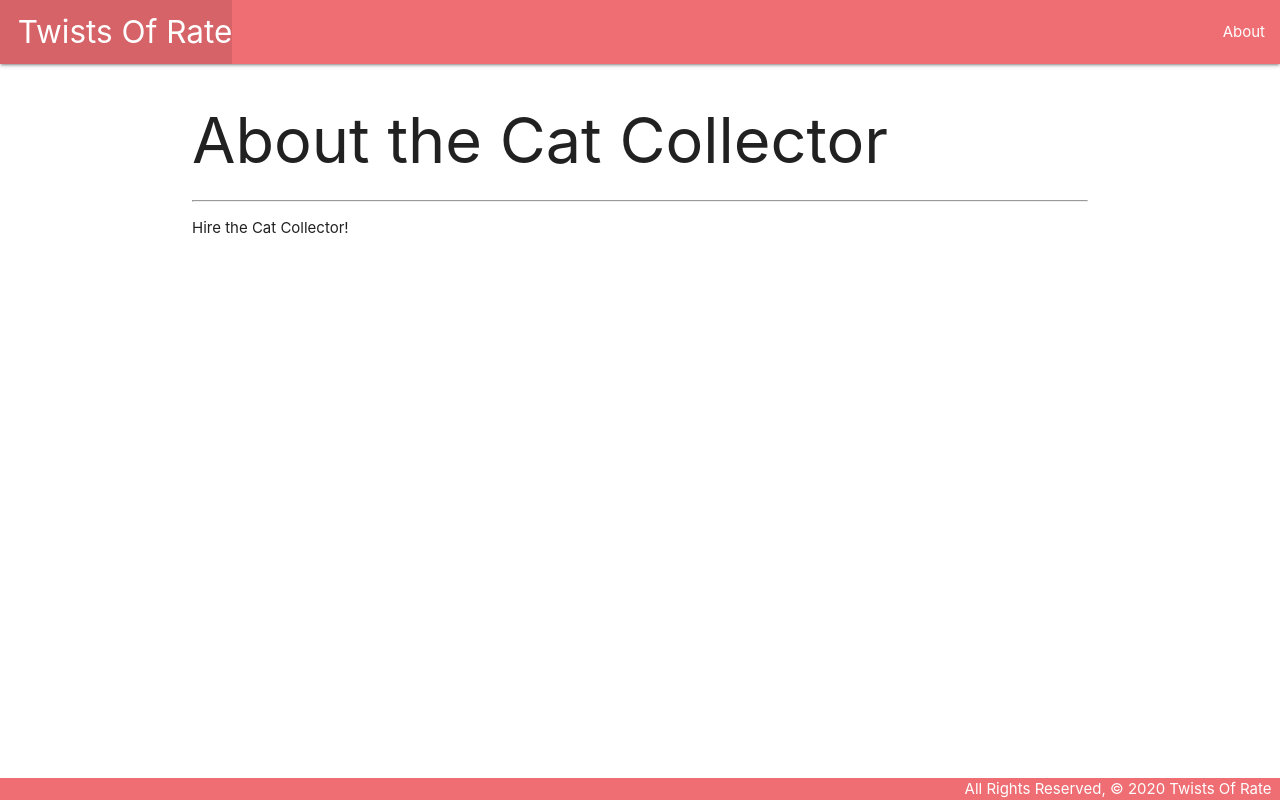
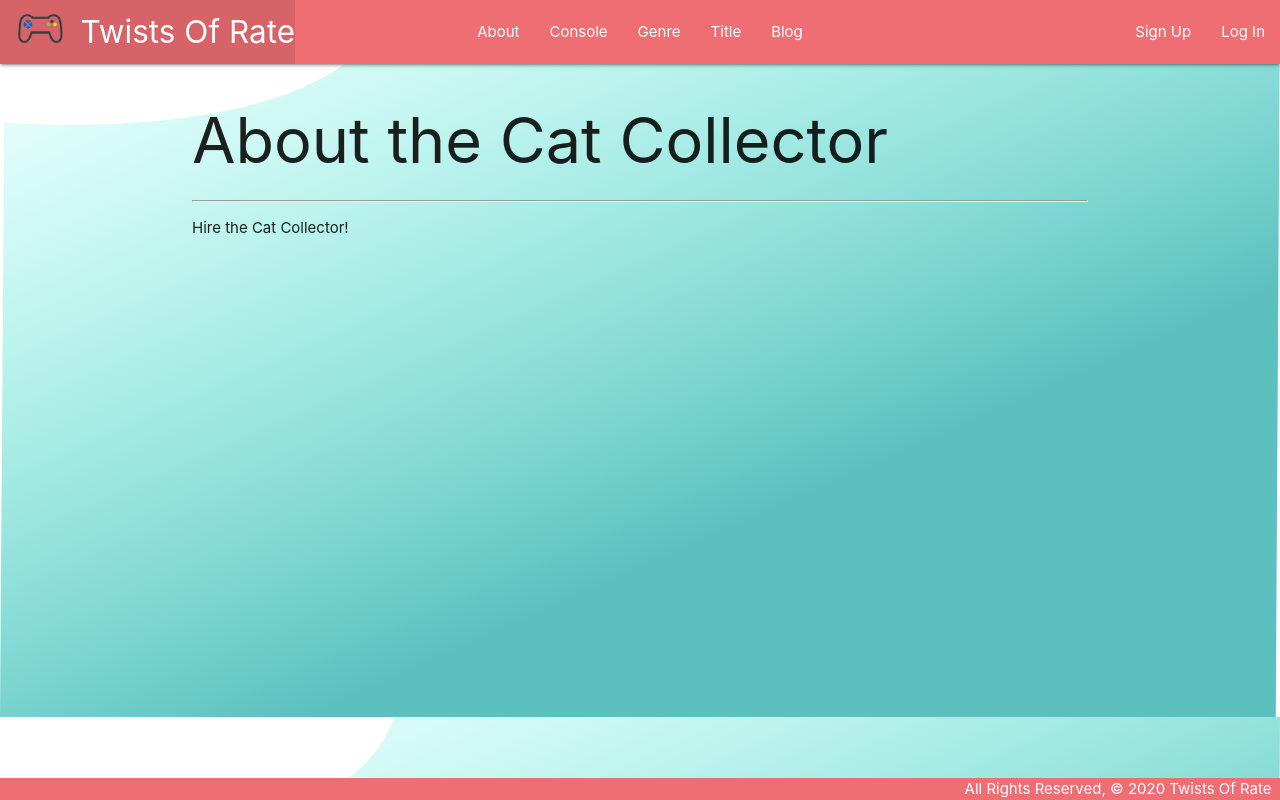
Before and after one commit to Thornathan/TwistsOfRate, a Django app: page /about/ in a window 1280 px wide. Run offline with Django 3.2, Linux system fonts and the light colour scheme.

Commit message:
Update: base.html, urls.py, static images

```diff
--- a/main_app/static/css/style.css
+++ b/main_app/static/css/style.css
@@ -1,7 +1,15 @@
+html {
+  height: 100%;
+  background-color: #ffffff;
+}
+
 body {
   display: flex;
   min-height: 100vh;
   flex-direction: column;
+  height: 100%;
+  background-color: #ffffff;
+  background: url(/main_app/static/images/background2_2.svg);
 }
 
 main {
--- a/main_app/templates/base.html
+++ b/main_app/templates/base.html
@@ -1,24 +1,38 @@
 {% load static %}
 <!DOCTYPE html>
 <html lang="en">
+
 <head>
   <meta charset="UTF-8">
   <meta name="viewport" content="width=device-width, initial-scale=1.0">
   <meta http-equiv="X-UA-Compatible" content="ie=edge">
-    <title>Cat Collector</title>
+  <title>Twist Of Rate</title>
   <link rel="stylesheet" href="https://cdnjs.cloudflare.com/ajax/libs/materialize/1.0.0/css/materialize.min.css">
   <link rel="stylesheet" type="text/css" href="{% static 'css/style.css' %}">
   <script src="https://cdnjs.cloudflare.com/ajax/libs/materialize/1.0.0/js/materialize.min.js"></script>
 </head>
+
 <body>
   <header class="navbar-fixed">
     <nav>
       <div class="nav-wrapper">
         <ul>
-          <li><a href="/" class="left brand-logo">&nbsp;&nbsp;Twists Of Rate</a></li>
+          <li><a href="/" class="left brand-logo">&nbsp;&nbsp;<img src="{% static 'images/Logo.png' %}" alt="Logo"
+                style="width: 3rem;">&nbsp;&nbsp;Twists Of Rate</a></li>
         </ul>
-        <ul class = "right">
+        <ul class="brand-logo center">
           <li><a href="{% url 'about' %}">About</a></li>
+          <li><a href="{% url 'console' %}">Console</a></li>
+          <li><a href="{% url 'genre' %}">Genre</a></li>
+          <li><a href="{% url 'title' %}">Title</a></li>
+          <li><a href="{% url 'blog' %}">Blog</a></li>
+        </ul>
+        <ul class="right">
+          <!-- if user.is_authenticated  -->
+          <!-- else -->
+          <li><a>Sign Up</a></li>
+          <li><a>Log In</a></li>
+          <!-- endif -->
         </ul>
       </div>
     </nav>
@@ -31,4 +45,5 @@
     <div class="right">All Rights Reserved, &copy; 2020 Twists Of Rate &nbsp;</div>
   </footer>
 </body>
+
 </html>
--- a/main_app/urls.py
+++ b/main_app/urls.py
@@ -4,4 +4,8 @@ from . import views
 urlpatterns = [
     path('', views.home, name='home'),
     path('about/', views.about, name='about'),
+    path('console/', views.about, name='console'),
+    path('genre/', views.about, name='genre'),
+    path('title/', views.about, name='title'),
+    path('blog/', views.about, name='blog'),
 ]
```
Also changed, not shown: main_app/static/images/Logo.png (added), main_app/static/images/background1.svg (added), main_app/static/images/background2_2.svg (added), 2 other files. Lines whose indentation alone changed are shown as unchanged.
